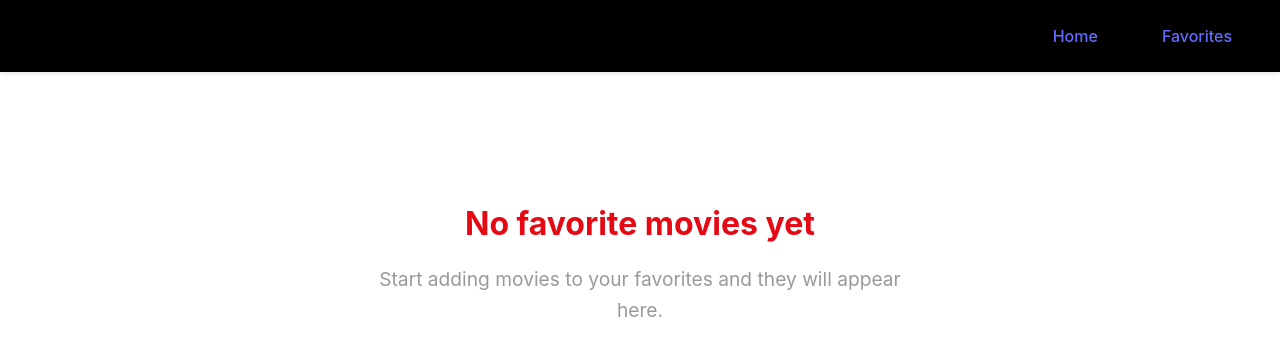
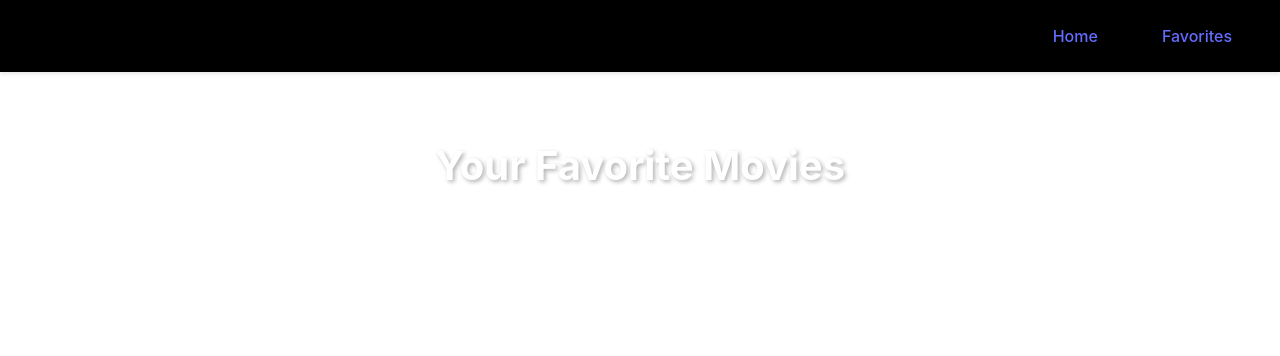
Before and after one commit to Soulittude/movie-website, a React (Vite) app: page /favorites in a window 1280 px wide. Shown: the top 356 px of the page. Built offline with nearby package versions, Linux system fonts and the light colour scheme.

Commit message:
Context usage, we store favorited movies at localstorage and use them and update favorites page dynamically

```diff
--- a/src/App.jsx
+++ b/src/App.jsx
@@ -3,10 +3,11 @@
 import Home from "./pages/Home";
 import Favorites from "./pages/Favorites";
 import Navbar from "./component/NavBar";
+import { MovieProvider } from "./contexts/MovieContext";
 
 function App() {
   return (
-    <div>
+    <MovieProvider>
       <Navbar />
       <main className="main-content">
         <Routes>
@@ -14,7 +15,7 @@
           <Route path="/favorites" element={<Favorites />} />
         </Routes>
       </main>
-    </div>
+    </MovieProvider>
   );
 }
 
--- a/src/component/MovieCard.jsx
+++ b/src/component/MovieCard.jsx
@@ -1,9 +1,15 @@
 import React from "react";
 import "../css/MovieCard.css";
+import { useMovieContext } from "../contexts/MovieContext";
 
 function MovieCard({ movie }) {
-  function toggleFavorite() {
-    alert("clicked");
+  const { isFavorite, addToFavorites, removeFromFavorites } = useMovieContext();
+  const favorite = isFavorite(movie.id);
+
+  function onFavoriteClick(e) {
+    e.preventDefault();
+    if (favorite) removeFromFavorites(movie.id);
+    else addToFavorites(movie);
   }
 
   return (
@@ -14,7 +20,10 @@
           alt={movie.title}
         />
         <div className="movie-overlay">
-          <button className="favorite-btn" onClick={toggleFavorite}>
+          <button
+            className={`favorite-btn ${favorite ? "active" : ""}`}
+            onClick={onFavoriteClick}
+          >
             ♥
           </button>
         </div>
--- /dev/null
+++ b/src/contexts/MovieContext.jsx
@@ -0,0 +1,41 @@
+import { createContext, useState, useContext, useEffect } from "react";
+
+const MovieContext = createContext();
+
+export const useMovieContext = () => useContext(MovieContext);
+
+export const MovieProvider = ({ children }) => {
+  const [favorites, setFavorites] = useState([]);
+  useEffect(() => {
+    const storedFavs = localStorage.getItem("favorites");
+
+    if (storedFavs) setFavorites(JSON.parse(storedFavs));
+  }, []);
+
+  useEffect(() => {
+    localStorage.setItem("favorites", JSON.stringify(favorites));
+  }, [favorites]);
+
+  const addToFavorites = (movie) => {
+    setFavorites((prev) => [...prev, movie]);
+  };
+
+  const removeFromFavorites = (movieId) => {
+    setFavorites((prev) => prev.filter((movie) => movie.id !== movieId));
+  };
+
+  const isFavorite = (movieId) => {
+    return favorites.some((movie) => movie.id === movieId);
+  };
+
+  const value = {
+    favorites,
+    addToFavorites,
+    removeFromFavorites,
+    isFavorite,
+  };
+
+  return (
+    <MovieContext.Provider value={value}>{children}</MovieContext.Provider>
+  );
+};
--- a/src/pages/Favorites.jsx
+++ b/src/pages/Favorites.jsx
@@ -1,7 +1,24 @@
 import React from "react";
 import "../css/favorites.css";
+import { useMovieContext } from "../contexts/MovieContext";
+import MovieCard from "../component/MovieCard";
 
 function Favorites() {
+  const { favorites } = useMovieContext();
+
+  if (favorites) {
+    return (
+      <div className="favorites">
+        <h2>Your Favorite Movies</h2>
+        <div className="movies-grid">
+          {favorites.map((movie) => (
+            <MovieCard movie={movie} key={movie.id} />
+          ))}
+        </div>
+      </div>
+    );
+  }
+
   return (
     <div className="favorites-empty">
       <h2>No favorite movies yet</h2>
```
